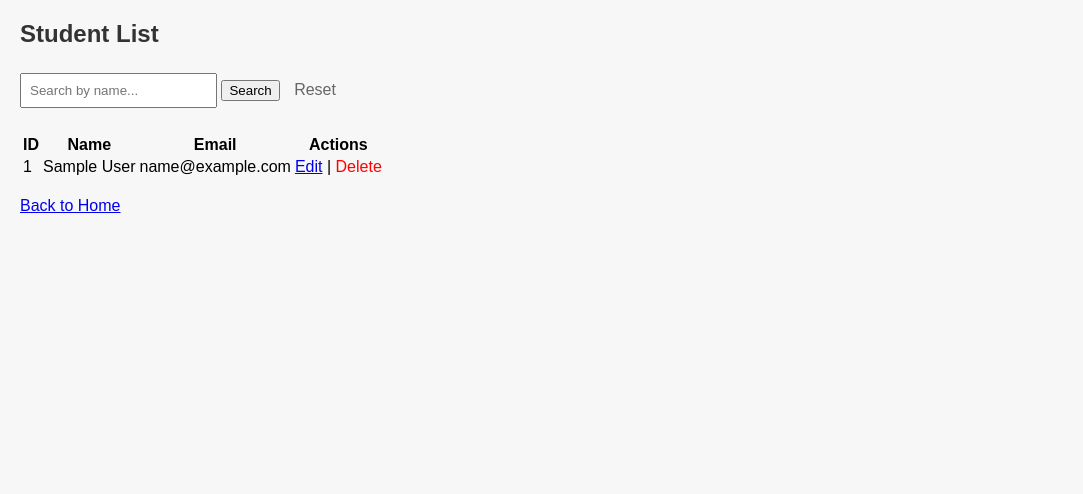
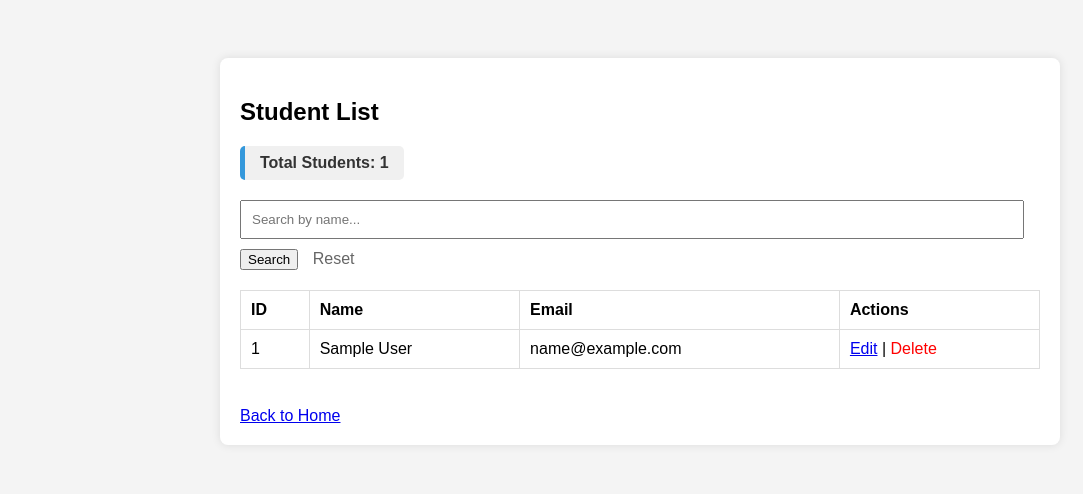
Before and after one commit to saron1927/student-management-system, a PHP site: page /list_students.php in a window 1280 px wide. Shown: the top 494 px of the page, without its empty margins (0-1083 px from the left). Run offline with PHP 8.4, Linux system fonts and the light colour scheme; tables that the repository leaves empty or names only in its code hold one stand-in row (values such as "Sample post").

Commit message:
Added total student counter to list page

```diff
--- a/list_students.php
+++ b/list_students.php
@@ -27,6 +27,10 @@ try {
     <div class="container">
         <h2>Student List</h2>
 
+        <div style="margin-bottom: 20px; font-weight: bold; color: #333; background: #f0f0f0; padding: 8px 15px; display: inline-block; border-radius: 5px; border-left: 5px solid #3498db;">
+            Total Students: <?= count($students) ?>
+        </div>
+
         <?php if (isset($_GET['msg'])): ?>
             <?php if ($_GET['msg'] == 'added'): ?>
                 <p style="color: green; font-weight: bold; background: #e8f5e9; padding: 10px; border: 1px solid green; border-radius: 5px;">
@@ -35,6 +39,10 @@ try {
             <?php elseif ($_GET['msg'] == 'deleted'): ?>
                 <p style="color: #721c24; font-weight: bold; background: #f8d7da; padding: 10px; border: 1px solid #f5c6cb; border-radius: 5px;">
                     🗑️ Student Removed Successfully!
+                </p>
+            <?php elseif ($_GET['msg'] == 'updated'): ?>
+                <p style="color: #0c5460; font-weight: bold; background: #d1ecf1; padding: 10px; border: 1px solid #bee5eb; border-radius: 5px;">
+                    ✏️ Student Updated Successfully!
                 </p>
             <?php endif; ?>
         <?php endif; ?>
--- a/style.css
+++ b/style.css
@@ -1,28 +1,6 @@
-body {
-    font-family: Arial, sans-serif;
-    margin: 20px;
-    background-color: #f7f7f7;
-}
-
-h1, h2 {
-    color: #333;
-}
-
-nav a {
-    margin-right: 15px;
-    text-decoration: none;
-    color: #007bff;
-}
-
-nav a:hover {
-    text-decoration: underline;
-}
-
-form input[type="text"], form input[type="submit"] {
-    padding: 8px;
-    margin: 5px 0;
-}
-
-ul li {
-    margin: 5px 0;
-}
+body { font-family: sans-serif; background: #f4f4f4; padding: 50px; }
+.container { max-width: 800px; margin: auto; background: white; padding: 20px; border-radius: 8px; box-shadow: 0 0 10px rgba(0,0,0,0.1); }
+table { width: 100%; border-collapse: collapse; margin: 20px 0; }
+th, td { padding: 10px; border: 1px solid #ddd; text-align: left; }
+.btn { display: inline-block; padding: 10px 20px; background: #3498db; color: white; text-decoration: none; border-radius: 5px; }
+form input { display: block; width: 95%; padding: 10px; margin-bottom: 10px; }
```
Also changed, not shown: edit_student.php (+48 -19 lines).
